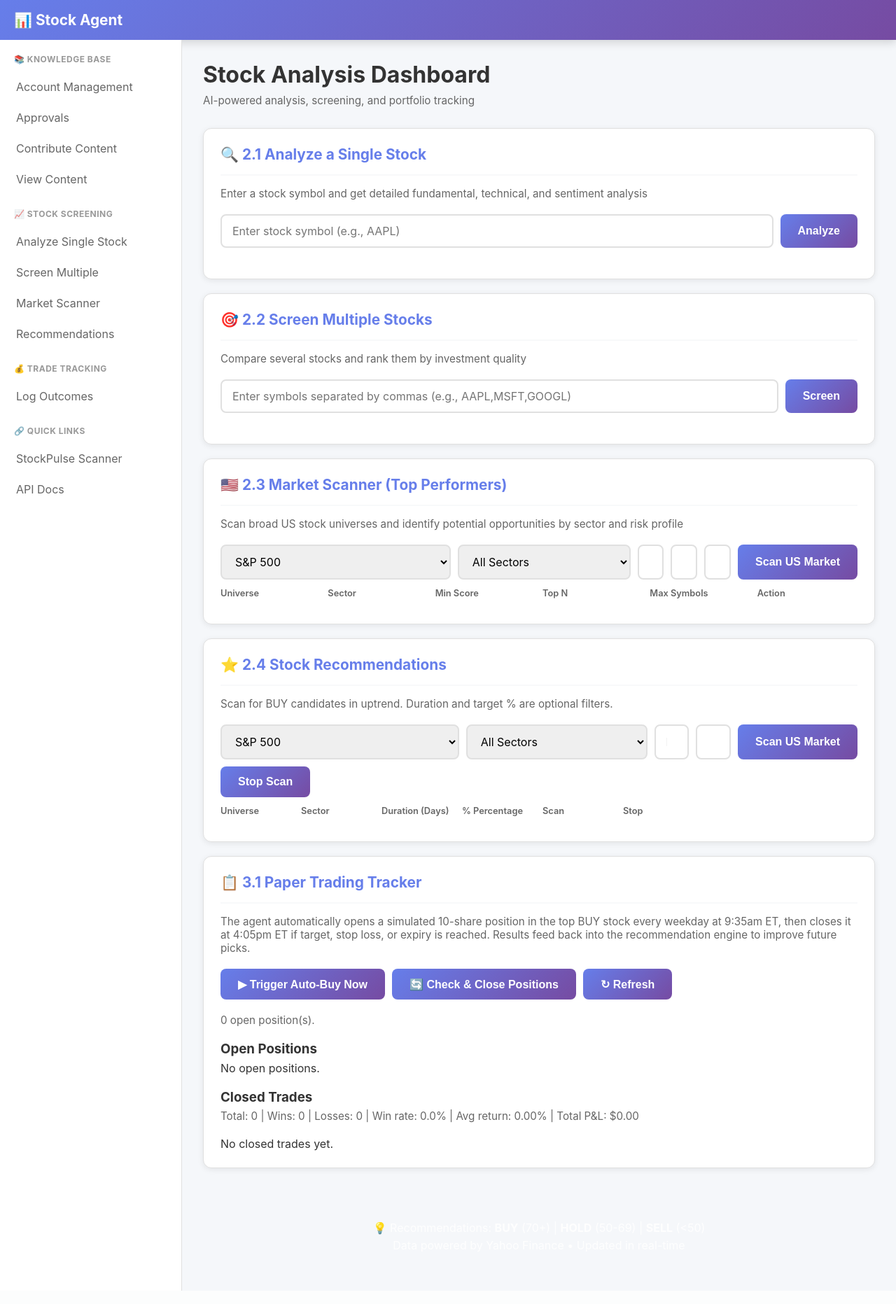
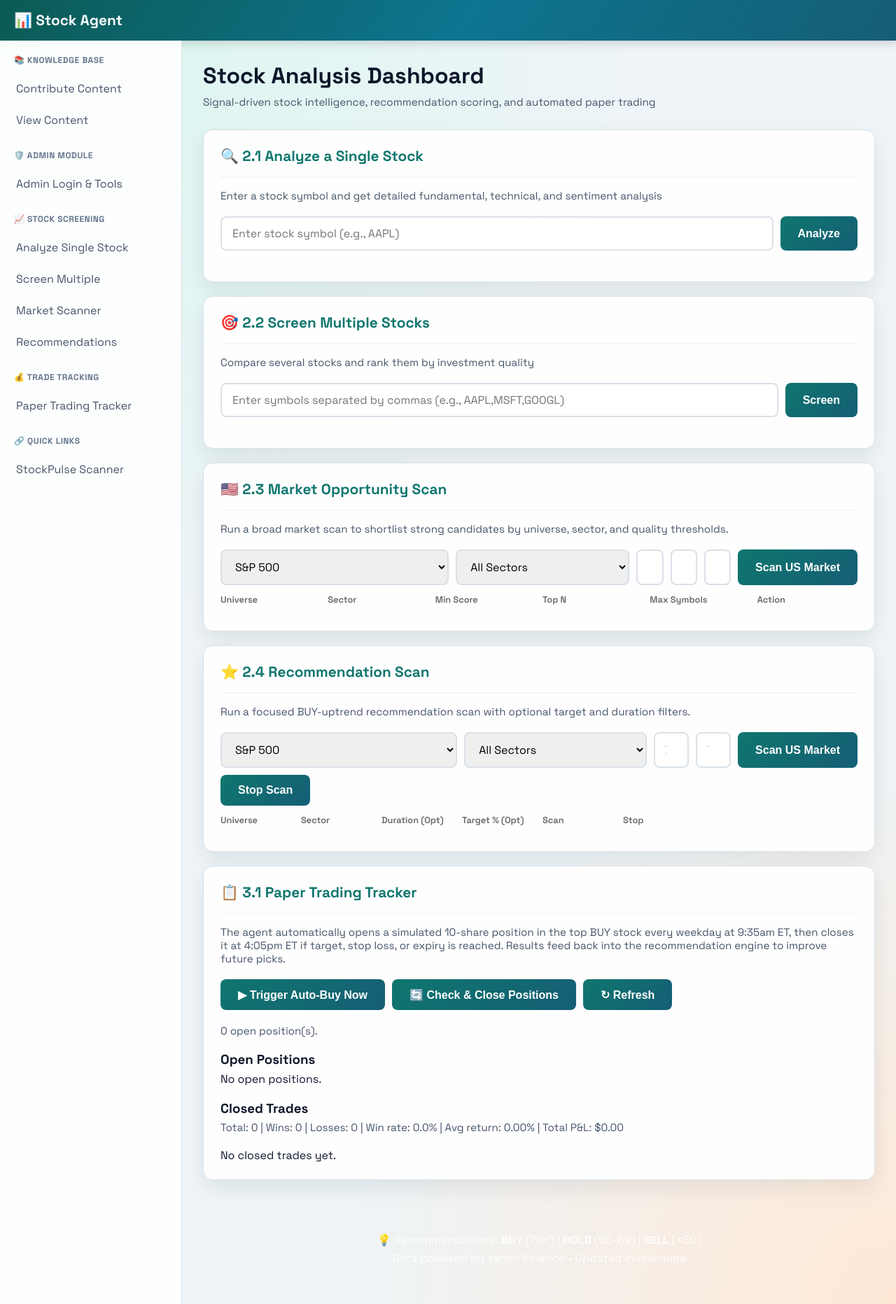
Before and after one commit to erictkh18-prog/stock-agent, a FastAPI app: page / in a window 1280 px wide. Shown: the whole page at 70% size. Run offline with FastAPI, Linux system fonts and the light colour scheme; data that the repository does not hold is empty; some libraries are stand-ins or nearby versions.

Commit message:
feat: admin module navigation + wording alignment + UI refresh
- Added new /admin landing page (web/templates/admin-module.html)
  with client-side admin auth check via /auth/me and kb_token
- Moved Account Management, Approvals, and API Docs links into Admin Module
  from dashboard sidebar; dashboard now links only to /admin
- Updated login flow to route admin users to /admin by default
- Fixed trade tracking sidebar anchor to section-paper-trading
- Aligned Section 2.3 and 2.4 wording and labels for consistency
- Refreshed dashboard look-and-feel (new palette, typography, card/nav/table polish)
  while preserving responsive behavior
- Added web UI test for /admin page

221 tests passing

```diff
--- a/src/main.py
+++ b/src/main.py
@@ -258,6 +258,15 @@ async def login_page():
     return {"message": "Login page not available"}
 
 
+@app.get("/admin")
+async def admin_module_page():
+    """Serve admin module landing page (auth enforced client-side)."""
+    admin_module_path = templates_dir / "admin-module.html"
+    if admin_module_path.exists():
+        return FileResponse(str(admin_module_path))
+    return {"message": "Admin module page not available"}
+
+
 @app.get("/admin/approvals")
 async def admin_approvals_page():
     """Serve the admin approvals UI for account request moderation."""
--- a/web/static/style.css
+++ b/web/static/style.css
@@ -5,20 +5,24 @@
 }
 
 :root {
-    --primary: #667eea;
-    --primary-dark: #764ba2;
-    --bg-light: #f8f9fa;
-    --text-dark: #333;
-    --text-light: #666;
-    --border-light: #e0e0e0;
-    --success: #155724;
-    --warning: #856404;
-    --danger: #721c24;
+    --primary: #0f766e;
+    --primary-dark: #155e75;
+    --accent: #ea580c;
+    --bg-light: #f3f7f9;
+    --text-dark: #0f172a;
+    --text-light: #475569;
+    --border-light: #d9e1e8;
+    --success: #166534;
+    --warning: #92400e;
+    --danger: #991b1b;
 }
 
 body {
-    font-family: -apple-system, BlinkMacSystemFont, 'Segoe UI', Roboto, Oxygen, Ubuntu, Cantarell, sans-serif;
-    background: #f5f7fa;
+    font-family: "Space Grotesk", "Segoe UI", Tahoma, Geneva, Verdana, sans-serif;
+    background:
+        radial-gradient(circle at 0% 0%, #d8f6ef 0%, rgba(216, 246, 239, 0) 40%),
+        radial-gradient(circle at 100% 100%, #ffe8d6 0%, rgba(255, 232, 214, 0) 35%),
+        #eef4f7;
     color: var(--text-dark);
     -webkit-text-size-adjust: 100%;
     overflow-x: hidden;
@@ -35,7 +39,7 @@ body {
 /* NAVBAR */
 .navbar {
     grid-column: 1 / -1;
-    background: linear-gradient(135deg, var(--primary) 0%, var(--primary-dark) 100%);
+    background: linear-gradient(120deg, #0b5b55 0%, #0e7490 52%, #155e75 100%);
     color: white;
     padding: 16px 20px;
     display: flex;
@@ -68,7 +72,8 @@ body {
 .sidebar {
     grid-column: 1;
     grid-row: 2;
-    background: white;
+    background: rgba(255, 255, 255, 0.9);
+    backdrop-filter: blur(6px);
     border-right: 1px solid var(--border-light);
     overflow-y: auto;
     padding: 20px 0;
@@ -82,7 +87,7 @@ body {
     padding: 0 20px;
     font-size: 0.75em;
     font-weight: 700;
-    color: #999;
+    color: #64748b;
     text-transform: uppercase;
     letter-spacing: 0.5px;
     margin-bottom: 10px;
@@ -149,16 +154,16 @@ body {
 }
 
 .card {
-    background: white;
-    border-radius: 12px;
+    background: rgba(255, 255, 255, 0.95);
+    border-radius: 14px;
     padding: 24px;
-    box-shadow: 0 2px 8px rgba(0,0,0,0.08);
+    box-shadow: 0 12px 30px rgba(15, 23, 42, 0.08);
     border: 1px solid var(--border-light);
     transition: all 0.3s, box-shadow 0.3s;
 }
 
 .card:hover {
-    box-shadow: 0 8px 24px rgba(0,0,0,0.12);
+    box-shadow: 0 18px 36px rgba(15, 23, 42, 0.14);
 }
 
 .card h2 {
--- a/web/templates/dashboard.html
+++ b/web/templates/dashboard.html
@@ -5,7 +5,10 @@
     <meta name="viewport" content="width=device-width, initial-scale=1.0">
     <title>Stock Analysis Agent</title>
     <link rel="preconnect" href="https://cdn.jsdelivr.net">
-    <link rel="stylesheet" href="../static/style.css?v=20260328">
+    <link rel="preconnect" href="https://fonts.googleapis.com">
+    <link rel="preconnect" href="https://fonts.gstatic.com" crossorigin>
+    <link href="https://fonts.googleapis.com/css2?family=Space+Grotesk:wght@400;500;600;700&display=swap" rel="stylesheet">
+    <link rel="stylesheet" href="../static/style.css?v=20260330">
     <script src="https://cdn.jsdelivr.net/npm/chart.js" defer></script>
 </head>
 <body>
@@ -20,10 +23,14 @@
         <!-- Module 1: Knowledge Base -->
         <div class="sidebar-section">
             <div class="sidebar-title">📚 Knowledge Base</div>
-            <a href="/login" class="sidebar-item">Account Management</a>
-            <a href="/admin/approvals" class="sidebar-item">Approvals</a>
             <a href="/knowledge-base-builder" class="sidebar-item">Contribute Content</a>
             <a href="/knowledge-base" class="sidebar-item">View Content</a>
+        </div>
+
+        <!-- Module A: Admin -->
+        <div class="sidebar-section">
+            <div class="sidebar-title">🛡️ Admin Module</div>
+            <a href="/admin" class="sidebar-item">Admin Login &amp; Tools</a>
         </div>
 
         <!-- Module 2: Stock Screening -->
@@ -38,14 +45,13 @@
         <!-- Module 3: Trade Tracker -->
         <div class="sidebar-section">
             <div class="sidebar-title">💰 Trade Tracking</div>
-            <a href="#section-outcomes" class="sidebar-item" onclick="scrollToSection('section-outcomes')">Log Outcomes</a>
+            <a href="#section-paper-trading" class="sidebar-item" onclick="scrollToSection('section-paper-trading')">Paper Trading Tracker</a>
         </div>
 
         <!-- Quick Links -->
         <div class="sidebar-section">
             <div class="sidebar-title">🔗 Quick Links</div>
             <a href="/stock-scanner" class="sidebar-item">StockPulse Scanner</a>
-            <a href="/docs" class="sidebar-item">API Docs</a>
         </div>
     </aside>
 
@@ -54,7 +60,7 @@
         <!-- PAGE HEADER -->
         <div class="page-header">
             <h1>Stock Analysis Dashboard</h1>
-            <p>AI-powered analysis, screening, and portfolio tracking</p>
+            <p>Signal-driven stock intelligence, recommendation scoring, and automated paper trading</p>
         </div>
 
         <div class="container">
@@ -154,9 +160,9 @@
         <!-- Section 2.3: Market Scanner -->
         <div class="card" id="section-market">
             <div class="card-module-header">
-                <h2>🇺🇸 2.3 Market Scanner (Top Performers)</h2>
+                <h2>🇺🇸 2.3 Market Opportunity Scan</h2>
             </div>
-            <p class="description">Scan broad US stock universes and identify potential opportunities by sector and risk profile</p>
+            <p class="description">Run a broad market scan to shortlist strong candidates by universe, sector, and quality thresholds.</p>
 
             <div class="cta-row">
             <div class="input-group">
@@ -206,9 +212,9 @@
         <!-- Section 2.4: Stock Recommendations -->
         <div class="card" id="section-recommend">
             <div class="card-module-header">
-                <h2>⭐ 2.4 Stock Recommendations</h2>
+                <h2>⭐ 2.4 Recommendation Scan</h2>
             </div>
-            <p class="description">Scan for BUY candidates in uptrend. Duration and target % are optional filters.</p>
+            <p class="description">Run a focused BUY-uptrend recommendation scan with optional target and duration filters.</p>
 
             <div class="input-group">
                 <select id="recommendUniverse" aria-label="Recommendation universe">
@@ -239,8 +245,8 @@
             <div class="field-labels recommendation-field-labels" aria-hidden="true">
                 <span>Universe</span>
                 <span>Sector</span>
-                <span>Duration (Days)</span>
-                <span>% Percentage</span>
+                <span>Duration (Opt)</span>
+                <span>Target % (Opt)</span>
                 <span>Scan</span>
                 <span>Stop</span>
             </div>
--- a/web/templates/login.html
+++ b/web/templates/login.html
@@ -232,7 +232,7 @@
         </div>
 
         <a href="/" class="back-link">← Back to Dashboard</a>
-        <a href="/admin/approvals" class="back-link">Open Admin Approvals</a>
+        <a href="/admin" class="back-link">Open Admin Module</a>
     </div>
 
     <script>
@@ -295,7 +295,7 @@
                         headers: { "Authorization": "Bearer " + data.access_token }
                     });
                     const me = meResp.ok ? await meResp.json() : null;
-                    const nextPath = me && me.is_admin ? "/admin/approvals" : "/knowledge-base-builder";
+                    const nextPath = me && me.is_admin ? "/admin" : "/knowledge-base-builder";
                     setTimeout(() => window.location.href = nextPath, 600);
                 }
             } catch (err) {
```
Also changed, not shown: other parts of web/static/style.css (+27 -16 lines), tests/test_web_ui.py (+6 -0 lines), web/templates/admin-module.html (added, +267 -0 lines).
